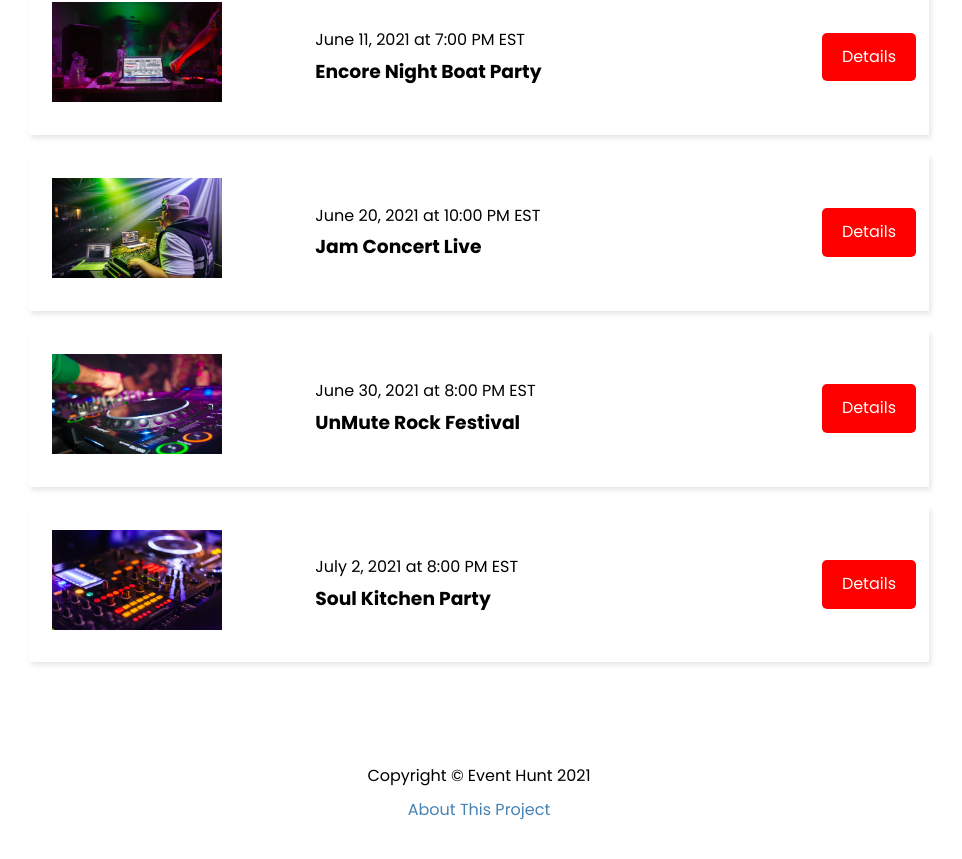
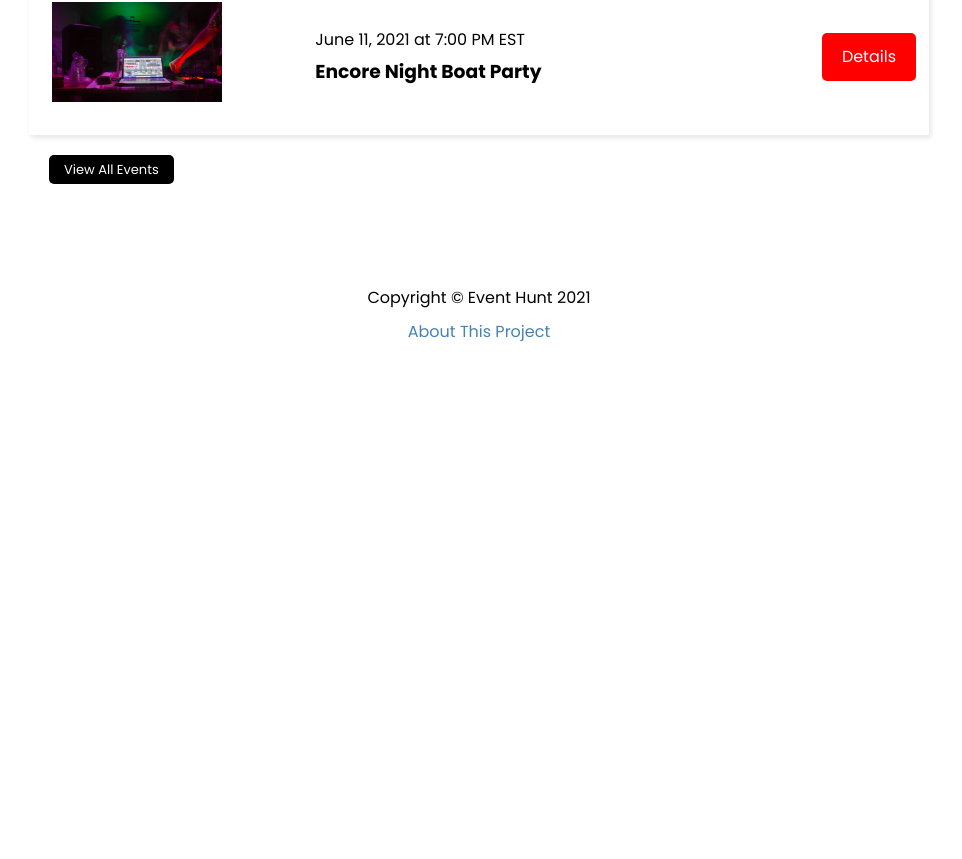
Before and after one commit to RdotSilva/React-NextJS-EventHunt, a Next.js app in the folder event-hunt-frontend/: page / in a window 1280 px wide. Shown: the part 870-1729 px from the top of the page, without its empty margins (161-1123 px from the left). After the commit the page ends 1256 px from the top, so only its background shows below. Built offline with nearby package versions, Linux system fonts and the light colour scheme; no server answers.

Commit message:
Add link for all events

```diff
--- a/event-hunt-frontend/pages/index.js
+++ b/event-hunt-frontend/pages/index.js
@@ -1,6 +1,7 @@
 import EventItem from "@/components/EventItem";
 import Layout from "@/components/Layout";
 import { API_URL } from "@/config/index";
+import Link from "next/link";
 
 export default function Home({ events }) {
   return (
@@ -11,6 +12,11 @@ export default function Home({ events }) {
       {events.map((evt) => (
         <EventItem key={evt.id} evt={evt} />
       ))}
+      {events.length > 0 && (
+        <Link href="/events">
+          <a className="btn-secondary">View All Events</a>
+        </Link>
+      )}
     </Layout>
   );
 }
@@ -25,7 +31,7 @@ export async function getStaticProps() {
 
   return {
     props: {
-      events,
+      events: events.slice(0, 3),
     },
   };
 }
```
